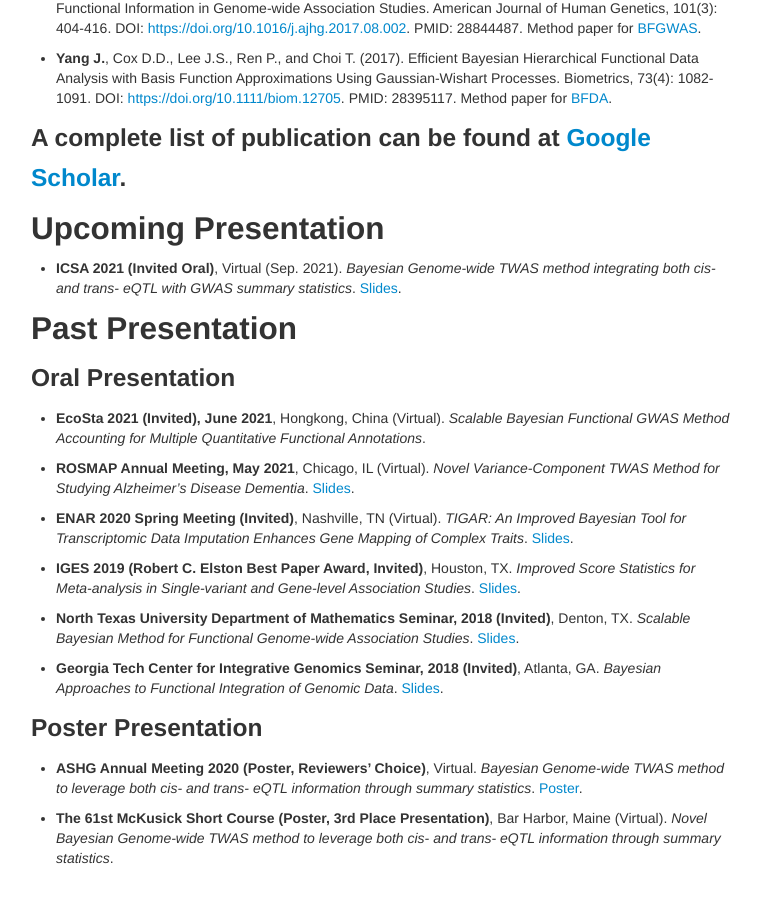
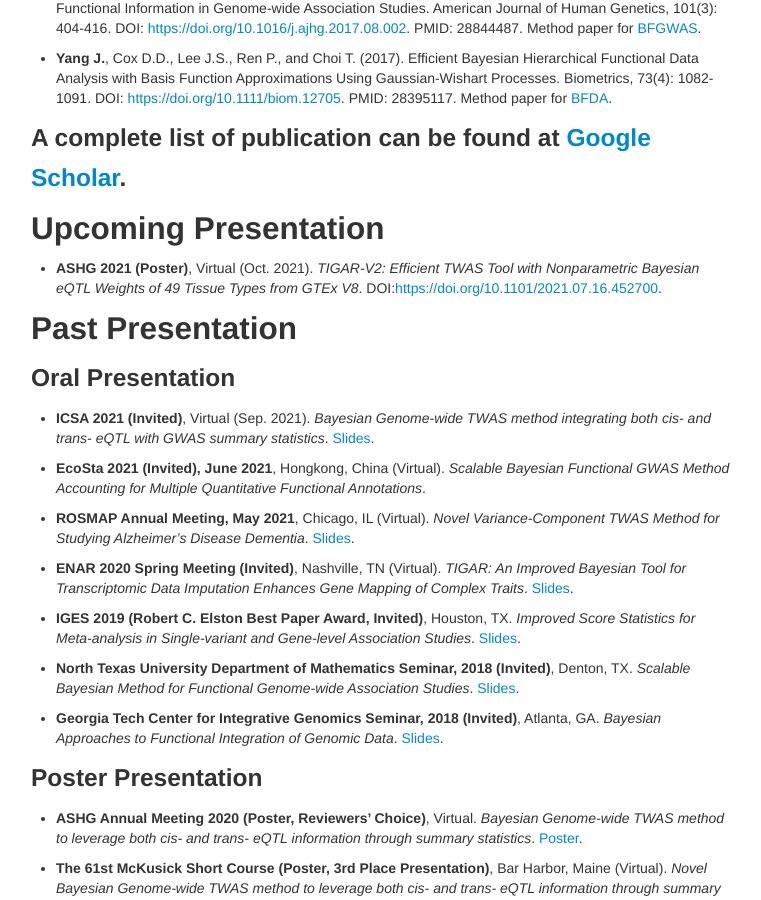
Before and after one commit to yanglab-emory/yanglab-emory.github.io, a Jekyll site: the page built from pages/papers.md, in a window 1280 px wide and 900 px high, scrolled down 974 px. Shown: the whole window, without its empty margins (259-1020 px from the left). Built offline with Jekyll 4.4.1, drawn with Linux system fonts in a browser that asks for light colours.

Commit message:
addBGWlides

```diff
--- a/pages/papers.md
+++ b/pages/papers.md
@@ -34,12 +34,14 @@ title: "Publication and Presentation"
 
 ## Upcoming Presentation
 
-* **ICSA 2021 (Invited Oral)**, Virtual (Sep. 2021). _Bayesian Genome-wide TWAS method integrating both cis- and trans- eQTL with GWAS summary statistics_. <a href="../assets/PresentationSlides/BGW_TWAS_ICSA_Sep2021.pdf">Slides</a>.
+* **ASHG 2021 (Poster)**, Virtual (Oct. 2021). _TIGAR-V2: Efficient TWAS Tool with Nonparametric Bayesian eQTL Weights of 49 Tissue Types from GTEx V8_. DOI:<https://doi.org/10.1101/2021.07.16.452700>.
 
 
 ## Past Presentation
 
 ### Oral Presentation
+* **ICSA 2021 (Invited)**, Virtual (Sep. 2021). _Bayesian Genome-wide TWAS method integrating both cis- and trans- eQTL with GWAS summary statistics_. <a href="../assets/PresentationSlides/BGW_TWAS_ICSA_Sep2021.pdf">Slides</a>.
+
 * **EcoSta 2021 (Invited), June 2021**, Hongkong, China (Virtual). _Scalable Bayesian Functional GWAS Method Accounting for Multiple Quantitative Functional Annotations_.
 
 * **ROSMAP Annual Meeting, May 2021**, Chicago, IL (Virtual). _Novel Variance-Component TWAS Method for Studying Alzheimer's Disease Dementia_. <a href="../assets/PresentationSlides/ROSMAP_2021.pdf">Slides</a>.
```
